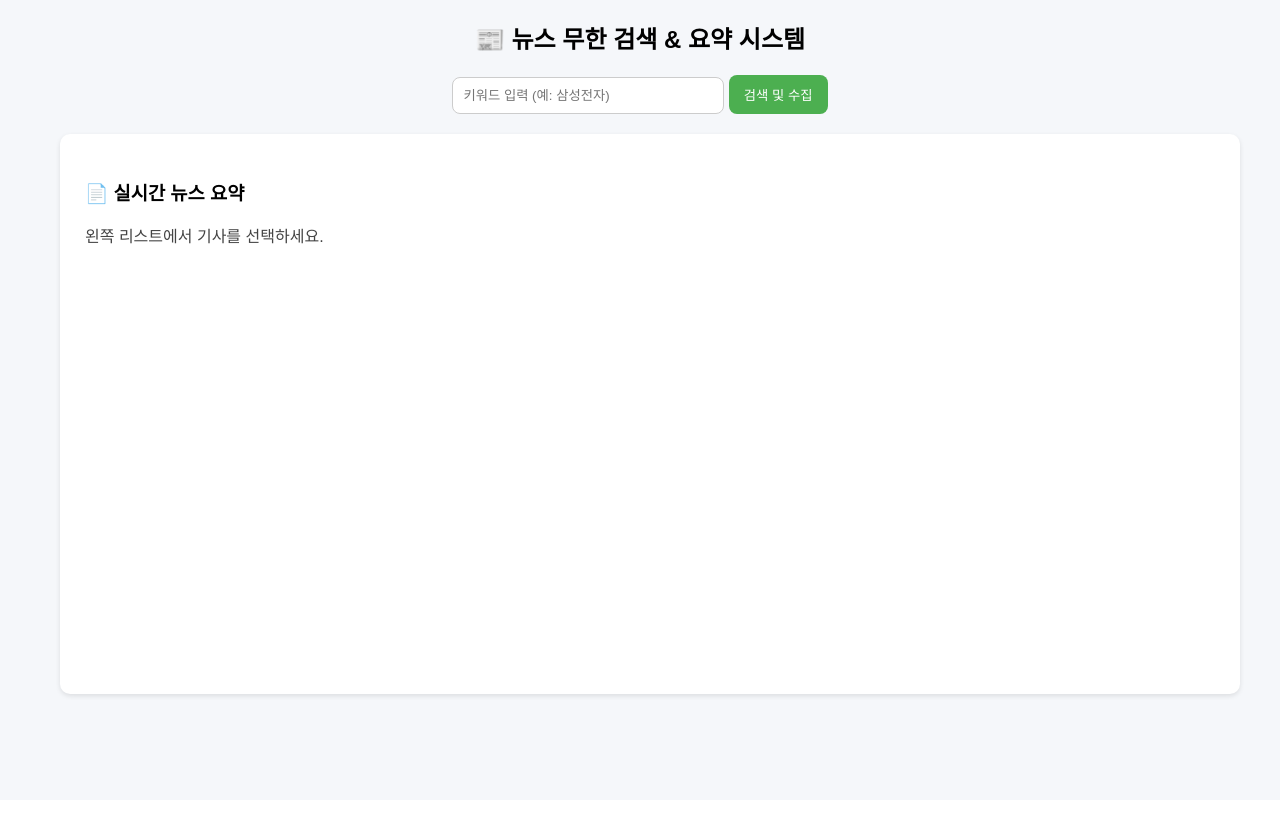
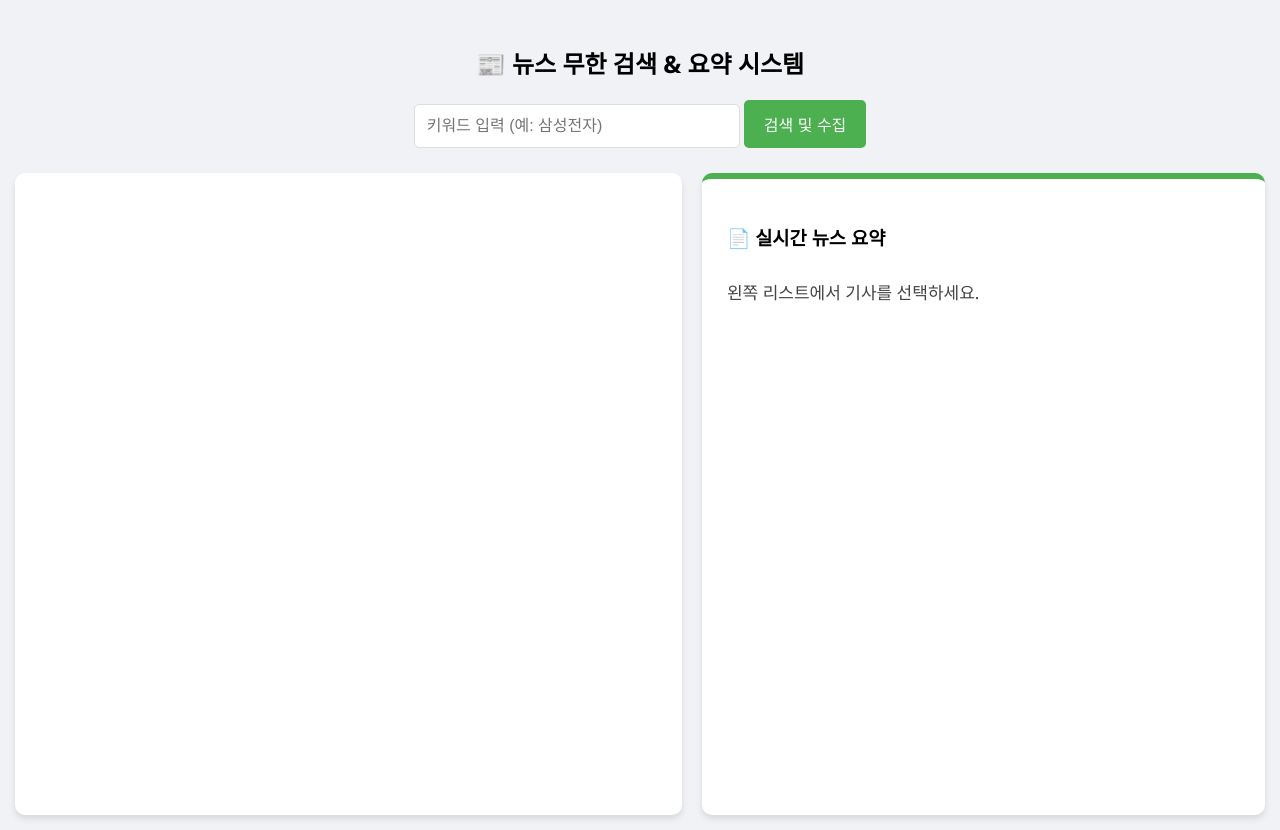
Before and after one commit to SmallCogwheel/Pandas-, a Flask app: page / in a window 1280 px wide. Before the commit the page ends 699 px from the top, so only its background shows below. Run offline with Flask 3, Linux system fonts and the light colour scheme.

Commit message:
Update style.css

```diff
--- a/static/style.css
+++ b/static/style.css
@@ -1,72 +1,75 @@
 body {
-    font-family: Arial, sans-serif;
-    background: #f5f7fa;
-    text-align: center;
+    font-family: 'Segoe UI', Roboto, Helvetica, Arial, sans-serif;
+    background-color: #f0f2f5;
+    margin: 0;
+    padding: 15px;
+    height: 100vh;
+    display: flex;
+    flex-direction: column;
 }
 
-form { margin: 20px; }
-input { padding: 10px; width: 250px; border: 1px solid #ccc; border-radius: 8px; }
-button { padding: 10px 15px; border: none; background: #4CAF50; color: white; border-radius: 8px; cursor: pointer; }
+.header-container { text-align: center; padding: 10px 0; }
+.search-form input { padding: 12px; width: 300px; border: 1px solid #ddd; border-radius: 5px; font-size: 16px; }
+.search-form button { padding: 12px 20px; background: #4CAF50; color: white; border: none; border-radius: 5px; cursor: pointer; font-size: 16px; }
 
-/* 2단 분할 구조 */
+/* 2단 레이아웃 및 높이 확장 */
 .main-container {
     display: flex;
-    width: 95%;
-    max-width: 1200px;
-    margin: 20px auto;
+    flex: 1;
     gap: 20px;
-    height: 70vh;
+    margin-top: 15px;
+    min-height: 0; /* flex 자식의 높이 오버플로 방지 */
 }
 
-.news-list {
-    flex: 1;
-    overflow-y: auto;
+/* 왼쪽 리스트 박스 */
+.news-list-box {
+    flex: 1.3;
     background: white;
-    padding: 10px;
     border-radius: 10px;
-    box-shadow: 0 2px 5px rgba(0,0,0,0.1);
+    display: flex;
+    flex-direction: column;
+    box-shadow: 0 4px 6px rgba(0,0,0,0.1);
 }
 
+.scroll-area { flex: 1; overflow-y: auto; }
+
+/* 테이블 상세 디자인 */
+.news-table { width: 100%; border-collapse: collapse; }
+.news-table th {
+    background: #f8f9fa; color: #555; padding: 15px;
+    text-align: left; border-bottom: 2px solid #4CAF50;
+    position: sticky; top: 0; z-index: 1;
+}
+.news-table td { padding: 18px 15px; border-bottom: 1px solid #eee; }
+.news-table tr:hover { background-color: #f9fff9; }
+
+.news-link { color: #333; text-decoration: none; font-size: 16px; font-weight: 500; display: block; }
+.news-link:hover { color: #4CAF50; text-decoration: underline; }
+
+/* 오른쪽 요약 패널 */
 .summary-panel {
     flex: 1;
     background: white;
+    border-radius: 10px;
     padding: 25px;
-    border-radius: 10px;
-    box-shadow: 0 2px 5px rgba(0,0,0,0.1);
-    text-align: left;
-    overflow-y: auto;
-}
-
-/* 테이블 스타일 커스텀 */
-.news-table {
-    width: 100%;
-    border-collapse: collapse;
-}
-
-.news-table td {
-    padding: 15px;
-    border-bottom: 1px solid #eee;
-    text-align: left;
-}
-
-.news-link {
-    color: #333;
-    text-decoration: none;
-    font-weight: bold;
-    cursor: pointer;
-}
-
-.news-link:hover { color: #4CAF50; }
-
-/* 페이징 버튼 */
-.pagination { margin: 20px 0; display: flex; justify-content: center; align-items: center; gap: 10px; }
-.btn {
-    padding: 8px 12px; background: #4CAF50; color: white !important;
-    border-radius: 5px; text-decoration: none; font-size: 13px;
+    box-shadow: 0 4px 6px rgba(0,0,0,0.1);
+    display: flex;
+    flex-direction: column;
+    border-top: 6px solid #4CAF50;
 }
 
 #summary-content {
-    line-height: 1.8;
-    color: #444;
-    white-space: pre-wrap;
+    flex: 1; overflow-y: auto; font-size: 17px;
+    line-height: 1.8; color: #444; margin-top: 10px;
 }
+
+.btn-go {
+    display: block; text-align: center; background: #2196F3;
+    color: white !important; padding: 15px; border-radius: 8px;
+    text-decoration: none; font-weight: bold; margin-top: 15px;
+}
+
+/* 페이징 */
+.pagination { padding: 15px; display: flex; justify-content: center; align-items: center; gap: 15px; background: #fafafa; }
+.btn-nav { padding: 8px 15px; background: #eee; color: #333; text-decoration: none; border-radius: 4px; }
+.loading { color: #888; font-style: italic; }
```
